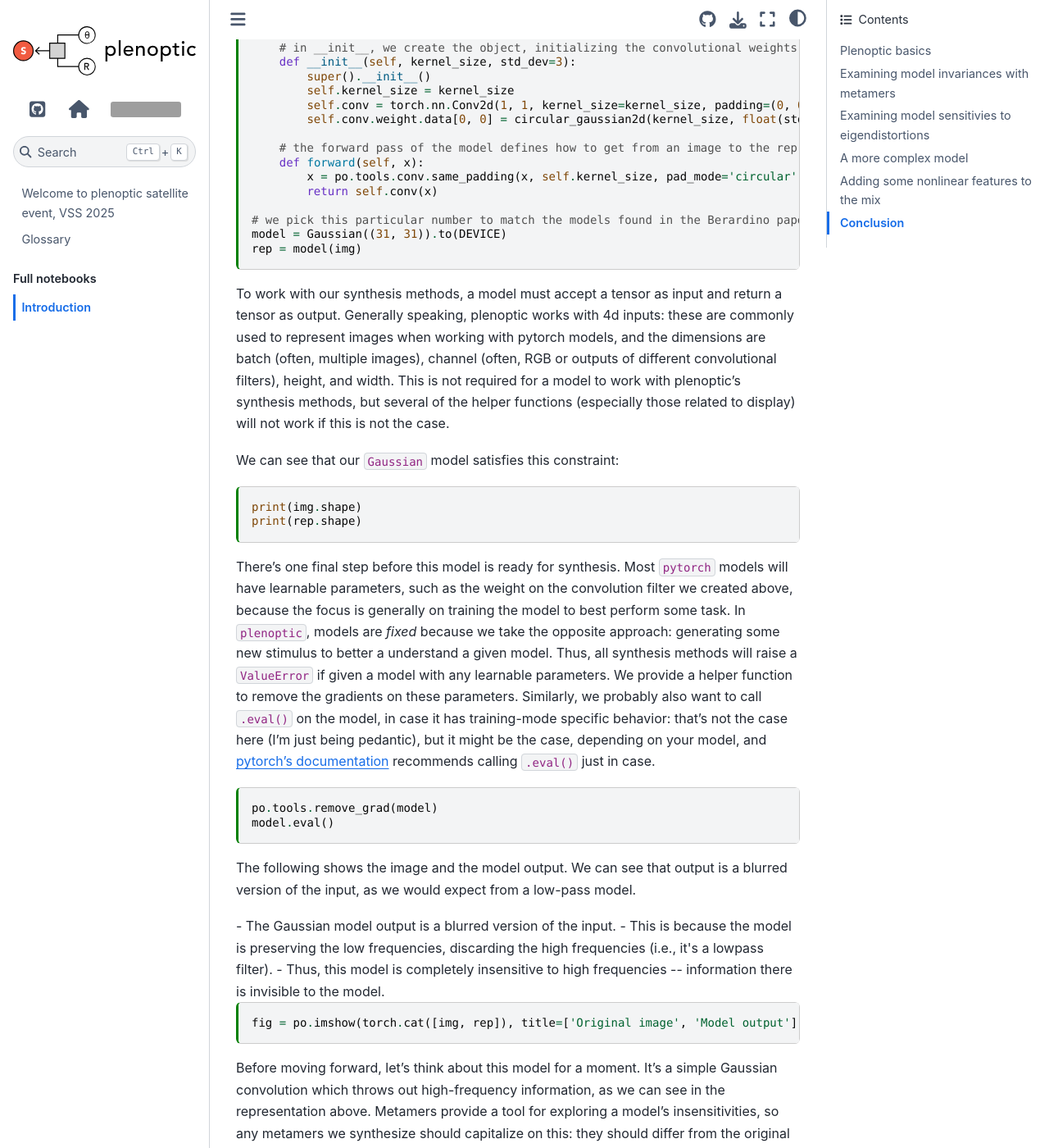
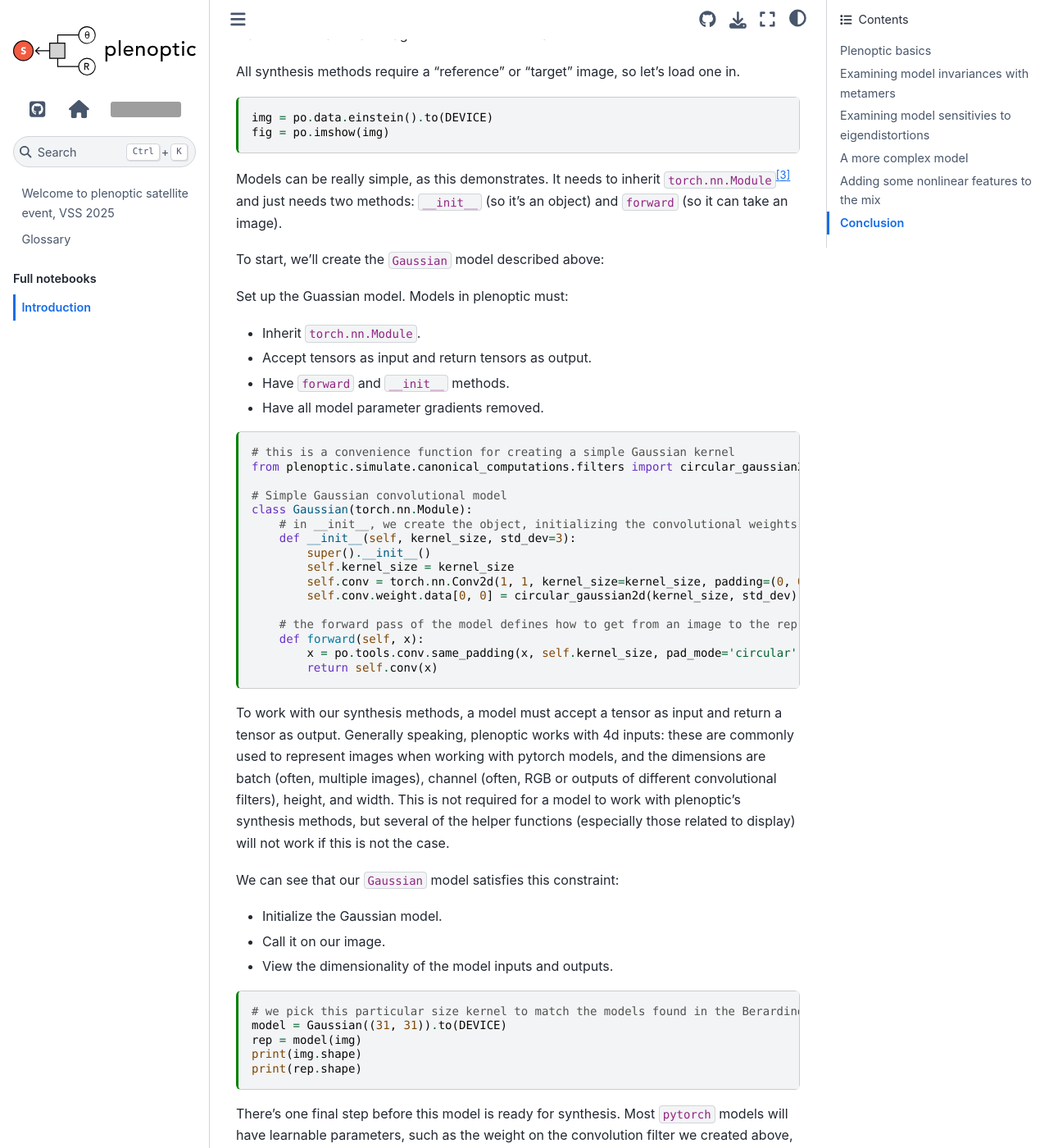
Before and after one commit to plenoptic-org/plenoptic-vss-2025, a Sphinx documentation site: the page built from docs/source/full/introduction.md, in a window 1280 px wide and 1400 px high, scrolled down 2468 px. Shown: the whole window at 82% size. Built offline with Sphinx 7.4.7 and the Sphinx Book theme 1.1.4, drawn with Linux system fonts in a browser that asks for light colours; pages that are not in the unit, such as notebooks, are missing from menus; some of the changed text lies outside the part shown; grey boxes are pictures that could not be loaded.

Commit message:
revise notebook for live coding

````diff
--- a/docs/source/full/introduction.md
+++ b/docs/source/full/introduction.md
@@ -34,6 +34,7 @@
 In order to use plenoptic, we need some models! Normally, this will depend on your research problem: you'll use models that you've developed or fit in previous experiments, or that get used in the literature. For example, if you're studying V1, you could use an energy model of complex cells; if you're studying object recognition, you might use a deep network-based model.
 
 <div class='render-all'>
+
 <img src="../_static/models.png">
 
 For the purposes of this notebook, we'll use some very simple convolutional models that are inspired by the processing done in the lateral geniculate nucleus (LGN) of the visual system[^models]. We're going to build up in complexity, starting with the Gaussian model at the top and gradually adding features[^notallmodels]. We'll describe the components of these models in more detail as we get to them, but briefly:
@@ -45,6 +46,7 @@
 - `Gaussian`: the model just convolves a Gaussian with an image, so that the model's representation is simply a blurry version of the image.
 - `CenterSurround`: the model convolves a difference-of-Gaussian filter with the image, so that model's representation is bandpass, caring mainly about frequencies that are neither too high or too low.
 - `LuminanceGainControl`: the model rectifies and normalizes the linear component of the response using a local measure of luminance, so that the response is invariant to local changes in luminance.
+
 </div>
 
 ## Plenoptic basics
@@ -52,6 +54,8 @@
 Let's get started! First, we'll import packages and set some configuration options:
 
 ```{code-cell} ipython3
+:tags: [render-all]
+
 import plenoptic as po
 import torch
 import pyrtools as pt
@@ -72,9 +76,41 @@
     print("Running on CPU!")
 # for reprodicibility
 po.tools.set_seed(1)
+
+def plot_helper(metamer, init_img=None):
+    if init_img is None:
+        init_img = metamer.saved_metamer[0]
+    to_plot = [torch.cat([torch.ones_like(metamer.image),
+                          metamer.image,
+                          metamer.model(metamer.image)])]
+    for i, j in zip(init_img, metamer.metamer):
+        to_plot.append(torch.stack([i, j, metamer.model(j)]))
+    to_plot = torch.cat(to_plot)
+    fig = po.imshow(to_plot, col_wrap=3,
+                    title=['', 'Original image', 'Model representation\nof original image']+
+                           3*['Initial image', 'Synthesized metamer', 'Model representation\nof synthesized metamer']);
+    # change the color scale of the images so that the first two columns go from 0 to 1
+    # and the last one is consistent
+    for ax in fig.axes:
+        if 'representation' in ax.get_title():
+            clim = (to_plot[2::3].min(), to_plot[2::3].max())
+        else:
+            clim = (0, 1)
+        ax.images[0].set_clim(*clim)
+        title = ax.get_title().split('\n')
+        title[-2] = f" range: [{clim[0]:.01e}, {clim[1]:.01e}]"
+        ax.set_title('\n'.join(title))
+    return fig
+
 ```
 
 In addition to our models, all `plenoptic` methods require a "reference" or "target" image --- for Metamer synthesis, for example, this is the image whose representation we will match. Let's load in an image of Einstein to serve as our reference here:
+
+<div class='render-user render-presenter'>
+
+All synthesis methods require a "reference" or "target" image, so let's load one in.
+
+</div>
 
 ```{code-cell} ipython3
 img = po.data.einstein().to(DEVICE)
@@ -87,15 +123,19 @@
 
 To start, we'll create the `Gaussian` model described above:
 
-<div class='render-user'>
+<div class='render-user render-presenter'>
+
 Set up the Guassian model. Models in plenoptic must:
 - Inherit `torch.nn.Module`.
 - Accept tensors as input and return tensors as output.
 - Have `forward` and `__init__` methods.
 - Have all model parameter gradients removed.
+
 </div>
 
 ```{code-cell} ipython3
+:tags: [render-all]
+
 # this is a convenience function for creating a simple Gaussian kernel
 from plenoptic.simulate.canonical_computations.filters import circular_gaussian2d
 
@@ -106,28 +146,43 @@
         super().__init__()
         self.kernel_size = kernel_size
         self.conv = torch.nn.Conv2d(1, 1, kernel_size=kernel_size, padding=(0, 0), bias=False)
-        self.conv.weight.data[0, 0] = circular_gaussian2d(kernel_size, float(std_dev))
+        self.conv.weight.data[0, 0] = circular_gaussian2d(kernel_size, std_dev)
 
     # the forward pass of the model defines how to get from an image to the representation
     def forward(self, x):
         x = po.tools.conv.same_padding(x, self.kernel_size, pad_mode='circular')
         return self.conv(x)
-
-# we pick this particular number to match the models found in the Berardino paper
-model = Gaussian((31, 31)).to(DEVICE)
-rep = model(img)
 ```
 
 To work with our synthesis methods, a model must accept a tensor as input and return a tensor as output. Generally speaking, plenoptic works with 4d inputs: these are commonly used to represent images when working with pytorch models, and the dimensions are batch (often, multiple images), channel (often, RGB or outputs of different convolutional filters), height, and width. This is not required for a model to work with plenoptic's synthesis methods, but several of the helper functions (especially those related to display) will not work if this is not the case.
 
 We can see that our `Gaussian` model satisfies this constraint:
 
+<div class="render-user render-all">
+
+- Initialize the Gaussian model.
+- Call it on our image.
+- View the dimensionality of the model inputs and outputs.
+
+</div>
+
 ```{code-cell} ipython3
+# we pick this particular size kernel to match the models found in the Berardino paper
+model = Gaussian((31, 31)).to(DEVICE)
+rep = model(img)
 print(img.shape)
 print(rep.shape)
 ```
 
 There's one final step before this model is ready for synthesis. Most `pytorch` models will have learnable parameters, such as the weight on the convolution filter we created above, because the focus is generally on training the model to best perform some task. In `plenoptic`, models are *fixed* because we take the opposite approach: generating some new stimulus to better a understand a given model. Thus, all synthesis methods will raise a `ValueError` if given a model with any learnable parameters. We provide a helper function to remove the gradients on these parameters. Similarly, we probably also want to call `.eval()` on the model, in case it has training-mode specific behavior: that's not the case here (I'm just being pedantic), but it might be the case, depending on your model, and [pytorch's documentation](https://pytorch.org/docs/stable/notes/autograd.html#evaluation-mode-nn-module-eval) recommends calling `.eval()` just in case.
+
+<div class="render-user render-presenter">
+
+In plenoptic (unlike most uses of pytorch), models are *fixed*, so we:
+- Remove gradients on model parameters.
+- Switch model to `eval` mode.
+
+</div>
 
 ```{code-cell} ipython3
 po.tools.remove_grad(model)
@@ -136,14 +191,16 @@
 
 The following shows the image and the model output. We can see that output is a blurred version of the input, as we would expect from a low-pass model.
 
-<div class='render-user'>
+<div class='render-user render-presenter'>
+
 - The Gaussian model output is a blurred version of the input.
 - This is because the model is preserving the low frequencies,  discarding the high frequencies (i.e., it's a lowpass filter).
 - Thus, this model is completely insensitive to high frequencies -- information there is invisible to the model.
+
 </div>
 
 ```{code-cell} ipython3
-fig = po.imshow(torch.cat([img, rep]), title=['Original image', 'Model output'])
+fig = po.imshow([img, rep], title=['Original image', 'Model output'])
 ```
 
 Before moving forward, let's think about this model for a moment. It's a simple Gaussian convolution which throws out high-frequency information, as we can see in the representation above. Metamers provide a tool for exploring a model's insensitivities, so any metamers we synthesize should capitalize on this: they should differ from the original image in the high frequencies.
@@ -153,9 +210,10 @@
 
 Okay, now we're ready to start with metamer synthesis. To initialize, we only need the model and the image. Optimization-related arguments are set when calling `.synthesize()` and, in general, you'll probably need to play with these options to find a good solution. It's also probably a good idea, while getting started, to set `store_progress` to `True` (to store every iteration) or some `int` (to store every `int` iterations) so you can examine synthesis progress.
 
-<div class='render-user'>
+<div class='render-user render-presenter'>
+
 - Initialize the `Metamer` object and synthesize a model metamer.
-- View the synthesis process.
+
 </div>
 
 ```{code-cell} ipython3
@@ -167,6 +225,12 @@
 ```
 
 After synthesis runs, we can examine the loss over time. There's a convenience function for this, but you could also call `plt.semilogy(metamer.losses)` to create it yourself.
+
+<div class="render-user render-presenter">
+
+- View the synthesis process.
+
+</div>
 
 ```{code-cell} ipython3
 po.synthesize.metamer.plot_loss(metamer);
@@ -191,6 +255,13 @@
 In the above, we see that we start with white noise, and gradually update the pixel values so as to make the model's representation of this image the same as that of our target Einstein image.
 
 We can then look at the reference and metamer images, as well as the model's outputs on the two images:
+
+<div class="render-user render-presenter">
+
+- Visualize model metamers.
+
+</div>
+
 
 ```{code-cell} ipython3
 fig = po.imshow([img, rep, metamer.metamer, model(metamer.metamer)],
@@ -217,11 +288,15 @@
 
 We can see the model's insensitivity to high frequencies more dramatically by initializing our metamer synthesis with a different image. By default, we initialize with a patch of white noise, but we can initialize with any image of the same size. Let's try with two different images, a sample of pink noise and a picture of Marie Curie.
 
-<div class='render-user'>
+<div class='render-user render-presenter'>
+
 - Synthesize more model metamers, from different starting points.
+
 </div>
 
 ```{code-cell} ipython3
+:tags: [render-all]
+
 curie = po.data.curie().to(DEVICE)
 # pyrtools, imported as pt, has a convenience function for generating samples of white noise, but then we still
 # need to do some annoying things to get it ready for plenoptic
@@ -252,18 +327,26 @@
 po.synthesize.metamer.plot_loss(metamer_pink);
 ```
 
-<div class='render-user'>
-In the following plot:
+<div class='render-user render-presenter'>
+
+Visualize all metamer outputs. In the plot we will create:
 - the first row shows our target Einstein image and its model representation, as we saw before.
 - the new three rows show our model metamers resulting from three different starting points.
 - in each, the first column shows the starting point of our metamer synthesis, the middle shows the resulting model metamer, and the third shows the model representation.
 
+</div>
+
+<div class='render-user render-presenter'>
+
 We can see that the model representation is the same for all four images, but the images themselves look very different. Because the model is completely invariant to high frequencies, the high frequencies present in the initial image are not affected by the synthesis procedure and thus are still present in the model metamer.
+
 </div>
 
 Good, now let's examine our synthesized metamer and the model output for all our initial images:
 
 ```{code-cell} ipython3
+:tags: [render-all]
+
 fig = po.imshow([torch.ones_like(img), img, rep,
                  metamer.saved_metamer[0], metamer.metamer, model(metamer.metamer),
                  pink, metamer_pink.metamer, model(metamer_pink.metamer),
@@ -272,7 +355,6 @@
                 title=['', 'Original image', 'Model representation\nof original image']+
                       3*['Initial image', 'Synthesized metamer', 'Model representation\nof synthesized metamer']);
 ```
-
 We see that the new synthesized metamers looks quite different from both the original and from our previous metamer, while the model outputs of all the images look very similar. In the third row, the synthesized model metamer looks like a blurry picture of Einstein with a high-frequency "shadow" of Curie added on top. Again, this is because the Gaussian model is insensitive to high frequencies, and thus a model metamer can include any high frequency information. In the final row, we can see that our model metamer looks like a blurry picture of Einstein --- because pink noise has very little information in the high frequencies (and the information that is present is incoherent), our resulting metamer appears to have little information present.
 
 ## Examining model sensitivies to eigendistortions
@@ -281,10 +363,11 @@
 
 Like `Metamer`, `Eigendistortion` accepts an image and a model as its inputs. By default, it synthesizes the top and bottom eigendistortion, that is, the changes to the input image that the model finds most and least noticeable.
 
-<div class='render-user'>
+<div class='render-user render-presenter'>
+
 - While metamers allow us to examine model invariances, eigendistortions allow us to also examine model sensitivities.
 - Eigendistortions are distortions that the model thinks are the most and least noticeable.
-- They can be visualized on their own or on top of the reference image.
+
 </div>
 
 ```{code-cell} ipython3
@@ -310,9 +393,11 @@
 
 Now we feel pretty confident that we understand how a simple Gaussian works, what happens when we make the model more complicated? Let's try changing the filter from a simple lowpass to a bandpass filter, which have sensitivities more similar to those of neurons in the early human visual system. To do this, we'll use plenoptic's built-in `CenterSurround` object:
 
-<div class='render-user'>
+<div class='render-user render-presenter'>
+
 - The `CenterSurround` model has bandpass sensitivity, as opposed to the `Gaussian`'s lowpass.
 - Thus, it is still insensitive to the highest frequencies, but it is less sensitive to the low frequencies the Gaussian prefers, with its peak sensitivity lying in a middling range.
+
 </div>
 
 ```{code-cell} ipython3
@@ -334,8 +419,10 @@
 
 We can make use of multi-batch processing in order to synthesize the metamers with different start points, as above, using a single `Metamer` object:
 
-<div class='render-user'>
+<div class='render-user render-presenter'>
+
 - We can synthesize all three model metamers at once by taking advantage of multi-batch processing.
+
 </div>
 
 ```{code-cell} ipython3
@@ -348,30 +435,16 @@
 cs_metamer.synthesize(1000, stop_criterion=1e-7)
 ```
 
-Now let's visualize our outputs (the code to create this plot is slightly annoying, so we're hiding it):
+Now let's visualize our outputs (the code to create this plot is slightly annoying, so we're defined it as a helper function at the top of the notebook):
+
+<div class="render-user render-presenter">
+
+- Visualize all the model metamers we synthesized.
+
+</div>
 
 ```{code-cell} ipython3
-:tags: [hide-input]
-
-# this requires a little reorganization of the tensors:
-to_plot = [torch.cat([torch.ones_like(img), img, center_surround(img)])]
-for i, j in zip(init_img, cs_metamer.metamer):
-    to_plot.append(torch.stack([i, j, center_surround(j)]))
-to_plot = torch.cat(to_plot)
-fig = po.imshow(to_plot, col_wrap=3,
-                title=['', 'Original image', 'Model representation\nof original image']+
-                       3*['Initial image', 'Synthesized metamer', 'Model representation\nof synthesized metamer']);
-# change the color scale of the images so that the first two columns go from 0 to 1
-# and the last one is consistent
-for ax in fig.axes:
-    if 'representation' in ax.get_title():
-        clim = (to_plot[2::3].min(), to_plot[2::3].max())
-    else:
-        clim = (0, 1)
-    ax.images[0].set_clim(*clim)
-    title = ax.get_title().split('\n')
-    title[-2] = f" range: [{clim[0]:.01e}, {clim[1]:.01e}]"
-    ax.set_title('\n'.join(title))
+plot_helper(cs_metamer, init_img)
 ```
 
 The layout of the plots here is the same as before: the top row shows our target image and its model representation, while the next rows each show a separate model metamer in the middle column, with their different initial points in the left column and their model representations on the right. We can see that the model representation in each row looks the same, while the middle columns look very different.
@@ -394,8 +467,10 @@
 
 The change from a lowpass to a bandpass model also changes the model's most sensitive frequencies, though we can't easily tell that using model metamers. We can, however, using eigendistortions!
 
-<div class='render-user'>
+<div class='render-user render-presenter'>
+
 - By examining the eigendistortions, we can see more clearly that the model's preferred frequency has shifted higher, while the minimal eigendistortion still looks fairly similar.
+
 </div>
 
 ```{code-cell} ipython3
@@ -421,18 +496,17 @@
     ```
 [^gaincontrol]: Gain control, or divisive normalization, is ubiquitous in the central nervous system and has been proposed as a [canonical neural computation](https://www.nature.com/articles/nrn3136) which allows the brain to maximize sensitivity to relevant stimuli in changing contexts.
 
-<div class='render-user'>
+<div class='render-user render-presenter'>
+
 - The `LuminanceGainControl` model adds a nonlinearity, gain control. This makes the model harder to reason than the first two models.
 - This model divides the output of the `CenterSurround` filter with an estimate of local luminance (the output of a larger Gaussian filter), which makes the model completely insensitive to absolute pixel values. It now cares about contrast, rather than luminance.
 - This is a computation that we think is present throughout much of the early visual system.
+
 </div>
 
 ```{code-cell} ipython3
-lg = po.simulate.LuminanceGainControl((31, 31), pad_mode="circular").to(DEVICE)
-params_dict = {'luminance_scalar': 14.95, 'luminance.std': 4.235,
-               'center_surround.center_std': 1.962, 'center_surround.surround_std': 4.235,
-               'center_surround.amplitude_ratio': 1.25}
-lg.load_state_dict({k: torch.as_tensor([v]) for k, v in params_dict.items()})
+lg = po.simulate.LuminanceGainControl((31, 31), pad_mode="circular",
+                                      pretrained=True, cache_filt=True).to(DEVICE)
 po.tools.remove_grad(lg)
 lg.eval()
 ```
@@ -443,7 +517,13 @@
 po.imshow([lg(img), lg(2*img)], vrange='auto1');
 ```
 
-Now let's go ahead and synthesize and visualize metamers for this model. This will look the same as before, except we're going to explicitly initialize the optimizer object. This allows us to set the learning rate to a value slightly lower than the default, which allows us to find a better solution here.
+Now let's go ahead and synthesize and visualize metamers for this model. This will look the same as before, except we're going to set the learning rate to a value slightly lower than the default, which allows us to find a better solution here.
+
+<div class='render-user render-presenter'>
+
+- Let's synthesize and visualize some metamers for this model.
+
+</div>
 
 ```{code-cell} ipython3
 lg_metamer = po.synthesize.Metamer(img.repeat(3, 1, 1, 1), lg)
@@ -453,37 +533,26 @@
 
 And let's visualize our results:
 
-<div class='render-user'>
+<div class='render-presenter'>
+
 - The model metamers here look fairly similar to those of the `CenterSurround` model, though you can see these are more "gray", because this model is even less sensitive to the local luminance than the previous model.
+
 </div>
 
 ```{code-cell} ipython3
-:tags: [hide-input]
-
-# this requires a little reorganization of the tensors:
-to_plot = [torch.cat([torch.ones_like(img), img, center_surround(img)])]
-for i, j in zip(init_img, lg_metamer.metamer):
-    to_plot.append(torch.stack([i, j, center_surround(j)]))
-to_plot = torch.cat(to_plot)
-fig = po.imshow(to_plot, col_wrap=3,
-                title=['', 'Original image', 'Model representation\nof original image']+
-                       3*['Initial image', 'Synthesized metamer', 'Model representation\nof synthesized metamer']);
-# change the color scale of the images so that the first two columns go from 0 to 1
-# and the last one is consistent
-for ax in fig.axes:
-    if 'representation' in ax.get_title():
-        clim = (to_plot[2::3].min(), to_plot[2::3].max())
-    else:
-        clim = (0, 1)
-    ax.images[0].set_clim(*clim)
-    title = ax.get_title().split('\n')
-    title[-2] = f" range: [{clim[0]:.01e}, {clim[1]:.01e}]"
-    ax.set_title('\n'.join(title))
+plot_helper(lg_metamer, init_img)
 ```
 
-We can see that the `LuminanceGainControl` model metamers look somewhat similar to that of the `CenterSurround` model, but taking the insensitivity to pixel values to an extreme --- because of the division by the local luminance, the model is completely invariant to it, so that the mean pixel values match those of the initializing image, fairly drmaatically.
+We can see that the `LuminanceGainControl` model metamers look somewhat similar to that of the `CenterSurround` model, but taking the insensitivity to pixel values to an extreme --- because of the division by the local luminance, the model is completely invariant to it, so that the mean pixel values match those of the initializing image, fairly dramatically.
 
 Finally, let's look at our eigendistortions:
+
+<div class='render-user render-presenter'>
+
+- Now let's use eigendistortions to see what this model is particularly sensitive to.
+
+</div>
+
 
 ```{code-cell} ipython3
 lg_eig = po.synthesize.Eigendistortion(img, lg)
@@ -508,8 +577,10 @@
 
 This adaptivity matters not just within images, but across images: the `CenterSurround` and `Gaussian` models' eigendistortions look the same on different images, whereas `LuminanceGainControl`'s eigendistortions vary depending on the image content:
 
-<div class='render-user'>
+<div class='render-presenter'>
+
 - Gain control makes this model adaptive, and thus the location of the eigendistortion matters, which was not true of our previous, linear models.
+
 </div>
 
 ```{code-cell} ipython3
@@ -526,6 +597,7 @@
 ```
 
 We've plotted the `CenterSurround` eigendistortions for comparison and we can see that, while they're not identical, they look essentially the same, regardless of the image: bandpass unoriented noisy patterns for the maximum distortion and the same pattern at a higher frequency for the minimum. The `LuminanceGainControl` eigendistortions, by comparison, vary based on the image. They are, however, consistent with each other: in both cases, the `LuminanceGainControl` maximum distortion is placed in a dark patch of the image, as can be seen more explicitly when we add them (we're multiplying the eigendistortions by 3 to make them more obvious):
+
 
 ```{code-cell} ipython3
 # the [:1] is a trick to get only the first element while still being a 4d
````
